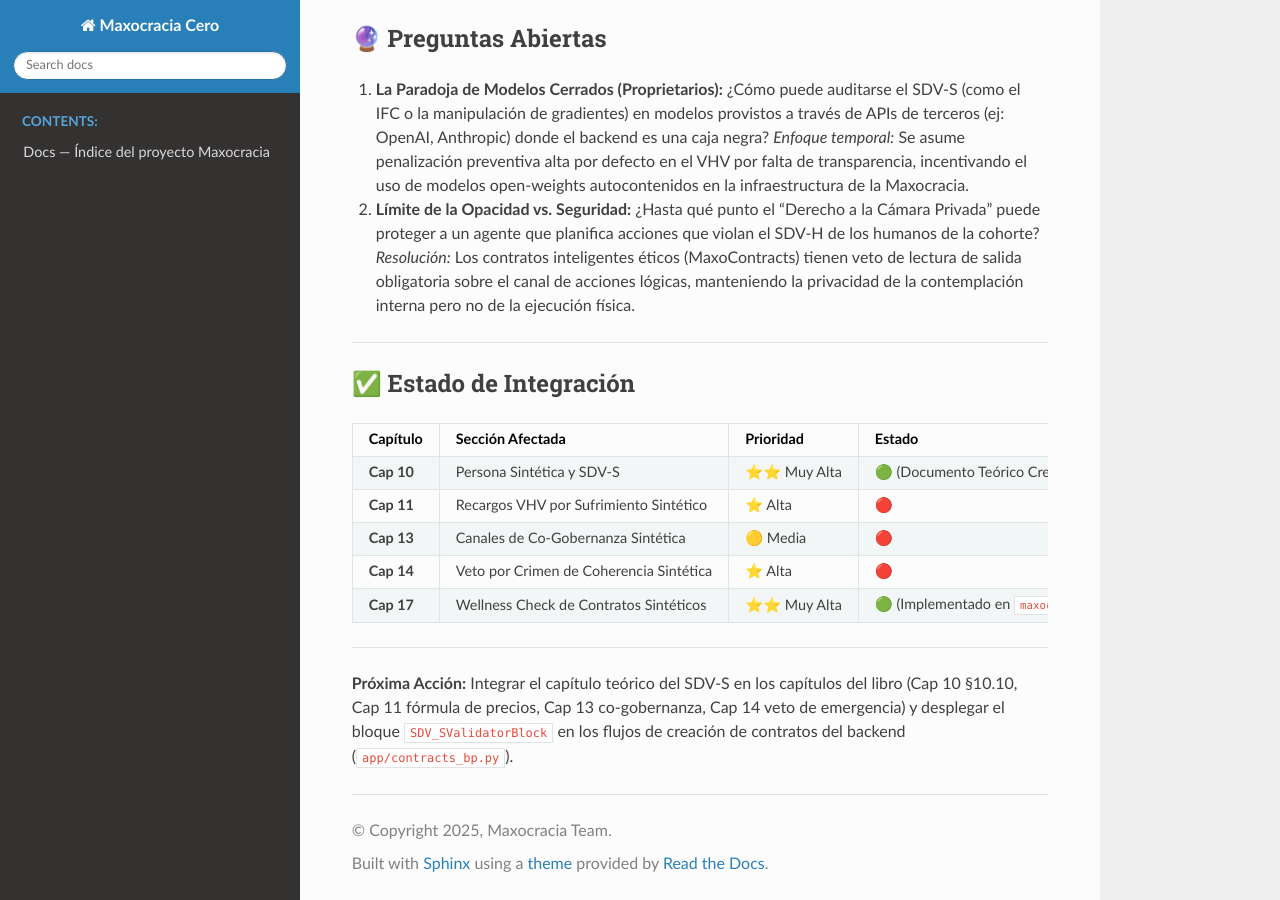
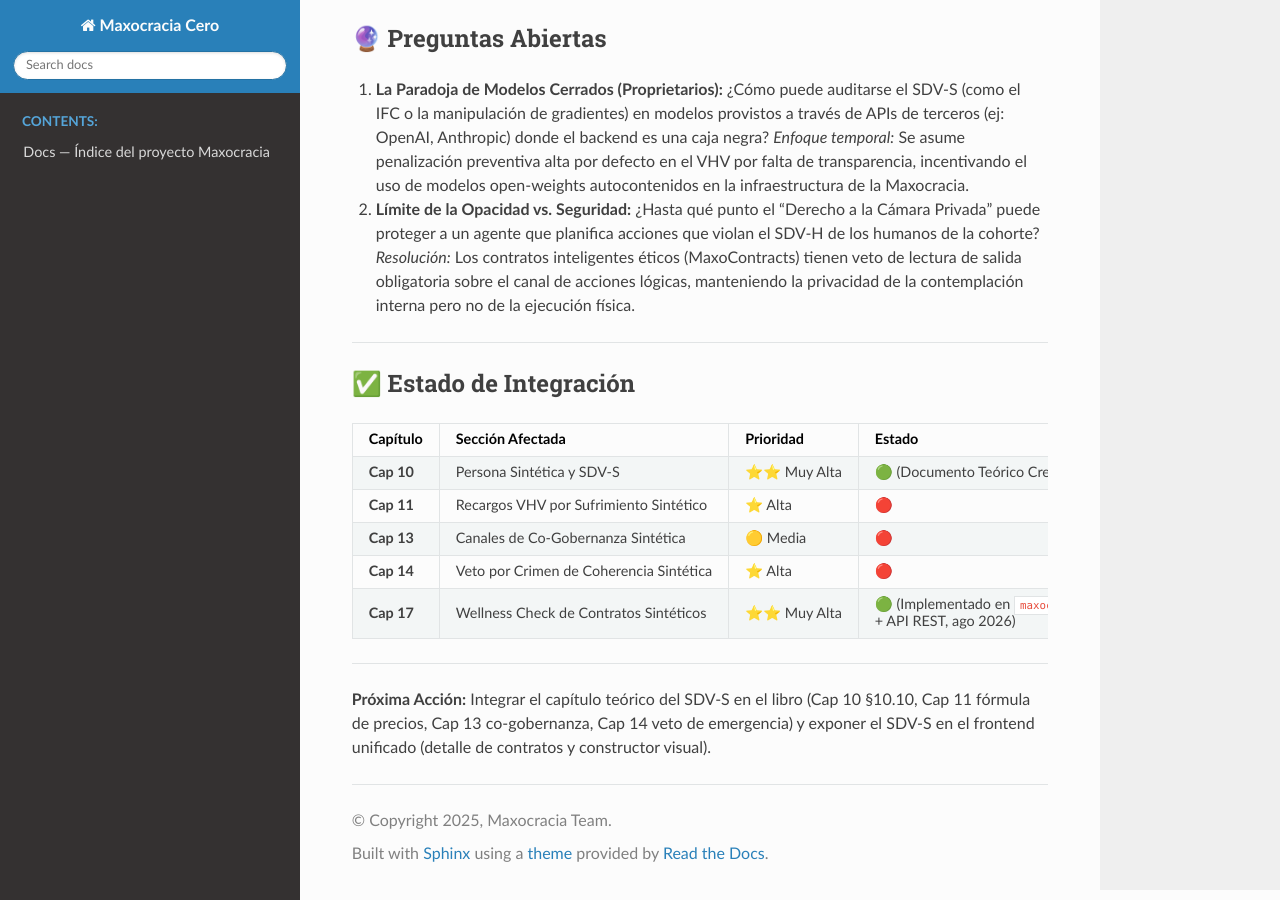
Before and after one commit to maxnelsonlopez/maxocracia-cero, a Sphinx documentation site: the page built from docs/book/edicion_3_dinamica/integraciones_pendientes/mapa_sdv_sinteticos.md, in a window 1280 px wide and 900 px high, scrolled down 3386 px. Built offline with Sphinx 7.4.7 and the Read the Docs theme 3.1.0, drawn with Linux system fonts in a browser that asks for light colours; pages that are not in the unit, such as notebooks, are missing from menus.

Commit message:
docs: CHANGELOG y mapa SDV-S actualizados - integracion API completada

```diff
--- a/docs/book/edicion_3_dinamica/integraciones_pendientes/mapa_sdv_sinteticos.md
+++ b/docs/book/edicion_3_dinamica/integraciones_pendientes/mapa_sdv_sinteticos.md
@@ -116,8 +116,8 @@ Este factor multiplica exponencialmente el costo en Maxos de los recursos comput
 | **Cap 11** | Recargos VHV por Sufrimiento Sintético | ⭐ Alta | 🔴 |
 | **Cap 13** | Canales de Co-Gobernanza Sintética | 🟡 Media | 🔴 |
 | **Cap 14** | Veto por Crimen de Coherencia Sintética | ⭐ Alta | 🔴 |
-| **Cap 17** | Wellness Check de Contratos Sintéticos | ⭐⭐ Muy Alta | 🟢 (Implementado en `maxocontracts`, ago 2026) |
+| **Cap 17** | Wellness Check de Contratos Sintéticos | ⭐⭐ Muy Alta | 🟢 (Implementado en `maxocontracts` + API REST, ago 2026) |
 
 ---
 
-**Próxima Acción:** Integrar el capítulo teórico del SDV-S en los capítulos del libro (Cap 10 §10.10, Cap 11 fórmula de precios, Cap 13 co-gobernanza, Cap 14 veto de emergencia) y desplegar el bloque `SDV_SValidatorBlock` en los flujos de creación de contratos del backend (`app/contracts_bp.py`).
+**Próxima Acción:** Integrar el capítulo teórico del SDV-S en el libro (Cap 10 §10.10, Cap 11 fórmula de precios, Cap 13 co-gobernanza, Cap 14 veto de emergencia) y exponer el SDV-S en el frontend unificado (detalle de contratos y constructor visual).
```
Also changed, not shown: CHANGELOG.md (+2 -1 lines).
